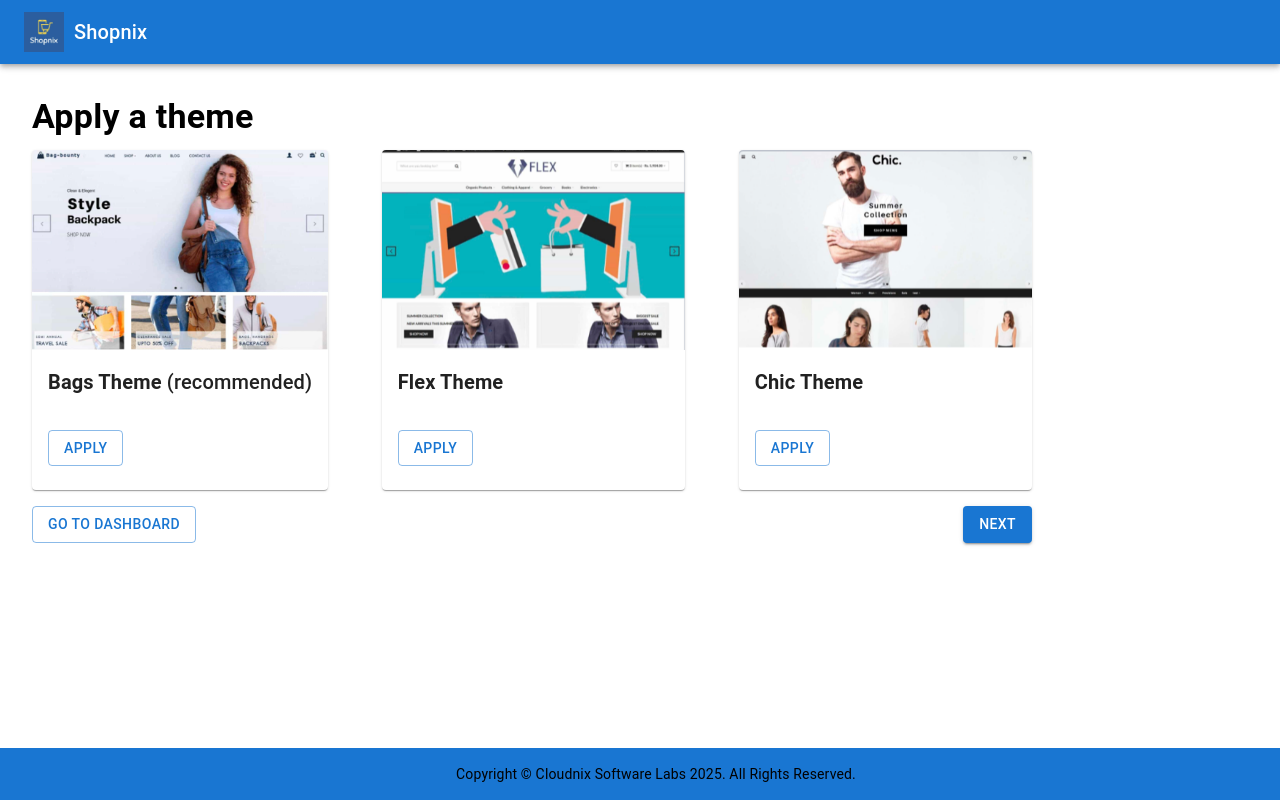
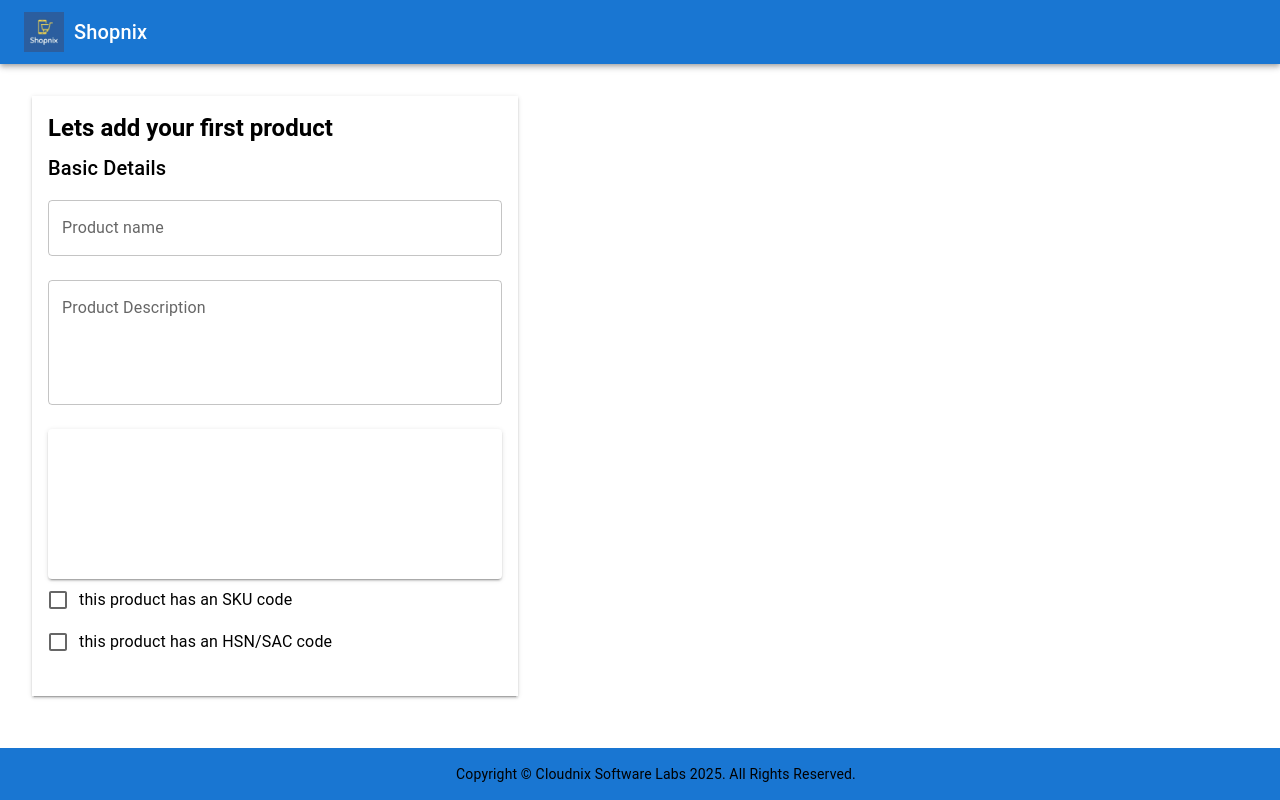
Before and after one commit to ShramanaSarkar/shopping-wizard-project, a React (Create React App) app: page /add-product in a window 1280 px wide. Shown: the top 800 px of the page. Built offline with nearby package versions, Linux system fonts and the light colour scheme; some icons are missing.

Commit message:
Theme added for product

```diff
--- a/src/App.jsx
+++ b/src/App.jsx
@@ -1,10 +1,10 @@
 import React, { useState } from 'react';
+import { BrowserRouter as Router, Route, Routes } from 'react-router-dom';
 import ThemeSelection from './pages/ThemeSelection';
 import ProductTypePage from './pages/ProductTypePage';
 import AddProduct from './pages/AddProduct';
 import DashboardPage from './pages/DashboardPage';
 import EditProduct from './pages/EditProduct';
-import { HashRouter as Router, Route, Routes } from 'react-router-dom';
 
 function App() {
   const [theme, setTheme] = useState(null);
@@ -27,7 +27,7 @@
       <Routes>
         <Route path="/" element={<ThemeSelection theme={theme} setTheme={setTheme} />} />
         <Route path="/product-type" element={<ProductTypePage setProductType={setProductType} setCategory={setCategory} setSubcategory={setSubcategory} />} />
-        <Route path="/add-product" element={<AddProduct countProduct={countProduct} setCountProduct={setCountProduct} addProduct={addProduct} productType={productType} category={category} subcategory={subcategory} />} />
+        <Route path="/add-product" element={<AddProduct theme={theme} countProduct={countProduct} setCountProduct={setCountProduct} addProduct={addProduct} productType={productType} category={category} subcategory={subcategory} />} />
         <Route path="/dashboard" element={<DashboardPage products={products} theme={theme} />} />
         <Route path="/edit-product/:productId" element={<EditProduct products={products} updateProduct={updateProduct} />} />
       </Routes>
```
